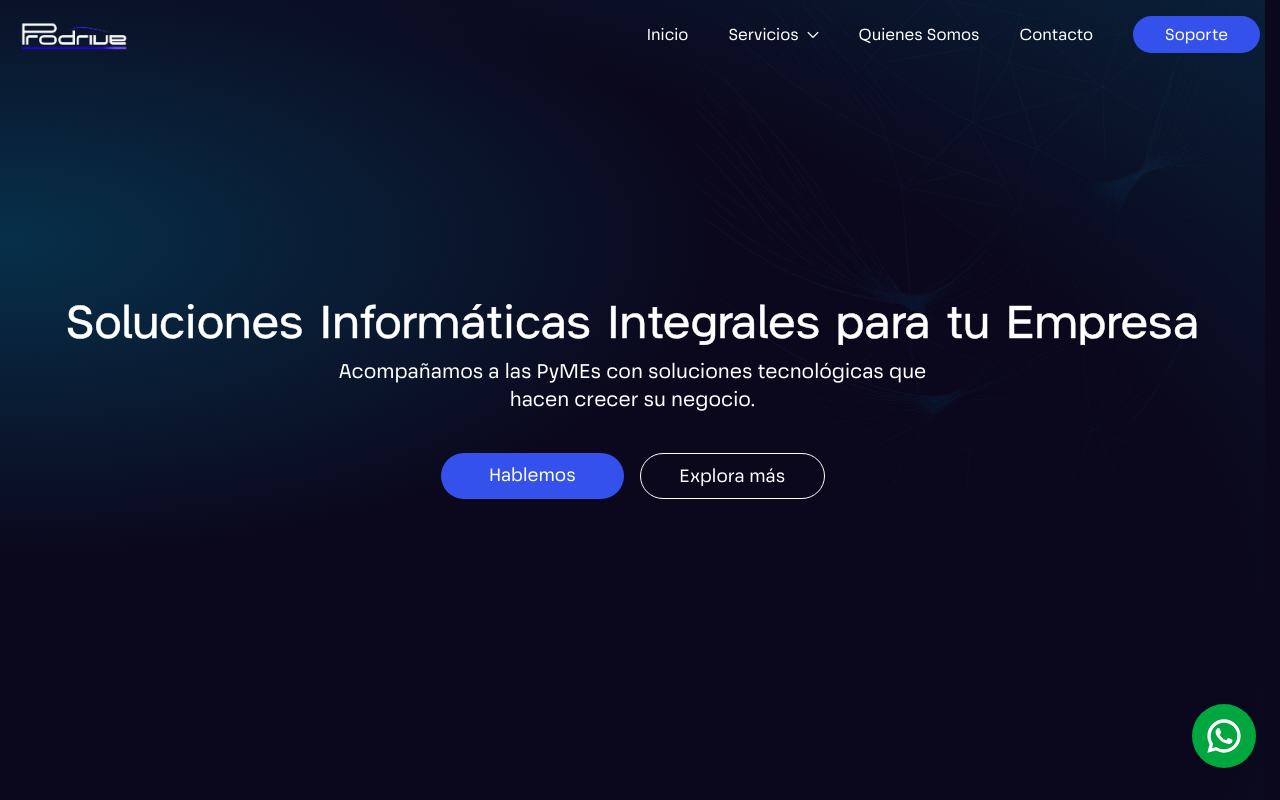
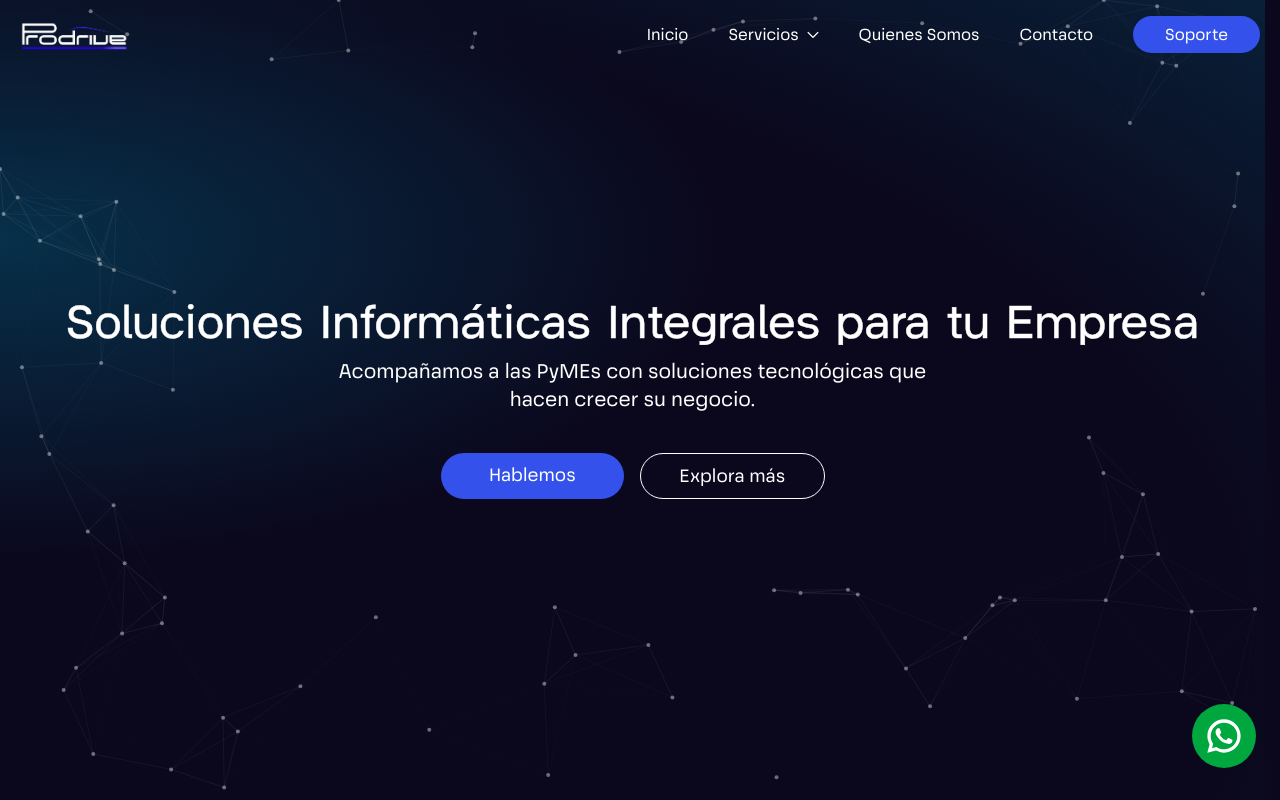
Before and after one commit to damianparrilli/prodrive, an Astro site: page / in a window 1280 px wide. Shown: the top 800 px of the page. Built offline with nearby package versions, Linux system fonts and the light colour scheme; Astro itself is replaced by a stand-in of ours; animation ran at ten frames a second.

Commit message:
Hero banner animation

```diff
--- a/src/components/Footer.astro
+++ b/src/components/Footer.astro
@@ -1,6 +1,6 @@
 ---
 import { Image } from "astro:assets";
-import logo from "../assets/images/prodrive-logo.png";
+import logo from "../assets/images/logo-footer.png";
 
 import Email from "./FooterIcons/Email.astro"
 import Telefono from "./FooterIcons/Telefono.astro"
--- a/src/components/Inicio/Contacto.astro
+++ b/src/components/Inicio/Contacto.astro
@@ -3,12 +3,10 @@ import Formulario from "./Contacto/Formulario.astro";
 
 import CardContainer from "./Contacto/CardContainer.astro"
 import Redes from "./Contacto/Redes.astro";
-import bgContact from "../../assets/images/bg-contact.png";
 ---
 
 <section id="contacto"
-  class="pt-24 md:pt-28 pb-40 bg-center bg-no-repeat bg-size-[1400px]"
-  style={`background-image: url(${bgContact.src});`}
+  class="pt-24 md:pt-28 pb-40 bg-center bg-no-repeat bg-size-[1400px] bg-contact"
 >
   <div class="mx-auto max-w-[1100px] px-5 text-center flex flex-col gap-4">
     <h2 class="text-3xl md:text-[42px] font-title">Contactate con nuestro equipo</h2>
@@ -24,3 +22,10 @@ import bgContact from "../../assets/images/bg-contact.png";
     </div>
   </div>
 </section>
+
+<style>
+  .bg-contact {
+    background-image: url('/images/bg-contact.png');
+  }
+
+</style>
--- a/src/components/Inicio/HeroBanner.astro
+++ b/src/components/Inicio/HeroBanner.astro
@@ -1,42 +1,212 @@
----
-import bgHero from "../../assets/images/bg-hero.png";
----
+<section
+  id="hero-banner"
+  class="relative h-svh w-full bg-top-right bg-size-[45%] bg-no-repeat bg-hero overflow-hidden"
+>
+  <canvas
+    id="hero-canvas"
+    class="absolute top-0 left-0 w-full h-full -z-10"
+  ></canvas>
 
-<section id="hero-banner" class="h-svh w-full bg-top-right bg-size-[45%] bg-no-repeat" style={`background-image: url(${bgHero.src});`}>
-    <div class="contenedor flex flex-col justify-center items-center h-full text-center gap-2">
-        <h1 class="text-[32px] max-md:leading-9 md:text-5xl">Soluciones Informáticas Integrales para tu Empresa</h1>
-        <p class="text-lg md:text-xl max-w-[600px]">Acompañamos a las PyMEs con soluciones tecnológicas que hacen crecer su negocio.</p>
+  <div
+    class="contenedor flex flex-col justify-center items-center h-full text-center gap-2 relative z-10"
+  >
+    <h1 class="text-[32px] max-md:leading-9 md:text-5xl">
+      Soluciones Informáticas Integrales para tu Empresa
+    </h1>
+    <p class="text-lg md:text-xl max-w-[600px]">
+      Acompañamos a las PyMEs con soluciones tecnológicas que hacen crecer su negocio.
+    </p>
     <div class="flex gap-4 mt-8 justify-stretch w-full max-w-96">
-            <a href="/#contacto" class="bg-acento hover:bg-acentoHover w-full  py-2 rounded-full text-base md:text-lg">Hablemos</a>
-            <a href="/#servicios" class="border border-white w-full hover:bg-white hover:text-black  py-2 rounded-full text-base md:text-lg">Explora más</a>
+      <a
+        href="/#contacto"
+        class="bg-acento hover:bg-acentoHover w-full py-2 rounded-full text-base md:text-lg"
+      >
+        Hablemos
+      </a>
+      <a
+        href="/#servicios"
+        class="border border-white w-full hover:bg-white hover:text-black py-2 rounded-full text-base md:text-lg"
+      >
+        Explora más
+      </a>
     </div>
   </div>
-</section>
 
   <style>
-    #hero-banner::before{
+    #hero-banner::before {
       position: absolute;
       content: "";
       width: 100%;
       height: 100%;
-        z-index: -1;
-        background: radial-gradient(ellipse at 0% 80%, transparent 70%, #07304A 120%),radial-gradient(ellipse at 0% 30%, #07304A 0%, transparent 40%);
+      z-index: -20;
+      background: radial-gradient(ellipse at 0% 80%, transparent 70%, #07304a 120%),
+                  radial-gradient(ellipse at 0% 30%, #07304a 0%, transparent 40%);
     }
   </style>
 
   <script is:inline>
-const heroBanner = document.querySelector('#hero-banner');
-if (heroBanner && window.gsap) {
-    window.gsap.to(heroBanner, {
-        opacity: 0,
-        y: -100,
-        scrollTrigger: {
-            trigger: heroBanner,
-            start: "top top",
-            end: "bottom top",
-            scrub: true
+    const hero = document.getElementById("hero-banner");
+    const canvas = document.getElementById("hero-canvas");
+    const ctx = canvas.getContext("2d");
+
+    const nodes = [];
+    const mouse = { x: null, y: null };
+    const maxDistance = 150;
+    let baseDensityFactor = 12000;
+
+    let width, height, nodesCount;
+    let leftW, rightW, topY, bottomY;
+
+    window.addEventListener("mousemove", (e) => {
+      mouse.x = e.clientX;
+      mouse.y = e.clientY;
+    });
+
+    window.addEventListener("mouseout", () => {
+      mouse.x = null;
+      mouse.y = null;
+    });
+
+    function isAllowed(x, y) {
+      return (
+        y < topY ||
+        x < leftW ||
+        x > rightW ||
+        y > bottomY
+      );
     }
+
+    class Node {
+      constructor() {
+        this.randomizePosition();
+        this.baseVx = (Math.random() - 0.5) * 0.15;
+        this.baseVy = (Math.random() - 0.5) * 0.15;
+        this.vx = this.baseVx;
+        this.vy = this.baseVy;
+        this.baseRadius = 2;
+        this.hoverRadius = 4;
+      }
+
+      randomizePosition() {
+        let x, y;
+        do {
+          x = Math.random() * width;
+          y = Math.random() * height;
+        } while (!isAllowed(x, y));
+        this.x = x;
+        this.y = y;
+      }
+
+      update() {
+        if (mouse.x !== null && mouse.y !== null) {
+          const dx = mouse.x - this.x;
+          const dy = mouse.y - this.y;
+          const dist = Math.sqrt(dx * dx + dy * dy);
+          if (dist < 100) {
+            this.vx += (this.baseVx * 3 - this.vx) * 0.05;
+            this.vy += (this.baseVy * 3 - this.vy) * 0.05;
+          } else {
+            this.vx += (this.baseVx - this.vx) * 0.05;
+            this.vy += (this.baseVy - this.vy) * 0.05;
+          }
+        } else {
+          this.vx += (this.baseVx - this.vx) * 0.05;
+          this.vy += (this.baseVy - this.vy) * 0.05;
+        }
+
+        this.x += this.vx;
+        this.y += this.vy;
+
+        if (this.x < 0 || this.x > width) this.vx *= -1;
+        if (this.y < 0 || this.y > height) this.vy *= -1;
+
+        if (!isAllowed(this.x, this.y)) {
+          this.randomizePosition();
+        }
+      }
+
+      draw() {
+        let r = this.baseRadius;
+        if (mouse.x !== null && mouse.y !== null) {
+          const dx = mouse.x - this.x;
+          const dy = mouse.y - this.y;
+          const dist = Math.sqrt(dx * dx + dy * dy);
+          if (dist < 100) r = this.hoverRadius;
+        }
+        ctx.beginPath();
+        ctx.arc(this.x, this.y, r, 0, Math.PI * 2);
+        ctx.fillStyle = "rgba(255,255,255,0.4)";
+        ctx.fill();
+      }
+    }
+
+    function resize() {
+      const rect = hero.getBoundingClientRect();
+      width = canvas.width = rect.width;
+      height = canvas.height = rect.height;
+
+      leftW = width * 0.15;
+      rightW = width * 0.85;
+
+      topY = height * 0.12;
+      bottomY = height * 0.72;
+
+      const factor =
+        window.innerWidth < 768 ? baseDensityFactor * 1.5 : baseDensityFactor;
+
+      nodesCount = Math.floor((width * height) / factor);
+
+      nodes.length = 0;
+      for (let i = 0; i < nodesCount; i++) {
+        nodes.push(new Node());
+      }
+    }
+
+    function animate() {
+      ctx.clearRect(0, 0, width, height);
+
+      for (let i = 0; i < nodes.length; i++) {
+        for (let j = i + 1; j < nodes.length; j++) {
+          const a = nodes[i];
+          const b = nodes[j];
+          const dx = a.x - b.x;
+          const dy = a.y - b.y;
+          const dist = Math.sqrt(dx * dx + dy * dy);
+
+          if (dist < maxDistance) {
+            const mx = (a.x + b.x) / 2;
+            const my = (a.y + b.y) / 2;
+            if (!isAllowed(mx, my)) continue;
+
+            let lineOpacity = 0.1 * (1 - dist / maxDistance);
+
+            if (mouse.x !== null && mouse.y !== null) {
+              const d1 = Math.sqrt((a.x - mouse.x) ** 2 + (a.y - mouse.y) ** 2);
+              const d2 = Math.sqrt((b.x - mouse.x) ** 2 + (b.y - mouse.y) ** 2);
+              if (d1 < 100 || d2 < 100)
+                lineOpacity = Math.min(lineOpacity + 0.6, 1);
+            }
+
+            ctx.strokeStyle = `rgba(255,255,255,${lineOpacity})`;
+            ctx.lineWidth = 1;
+            ctx.beginPath();
+            ctx.moveTo(a.x, a.y);
+            ctx.lineTo(b.x, b.y);
+            ctx.stroke();
+          }
+        }
+      }
+
+      nodes.forEach((n) => {
+        n.update();
+        n.draw();
       });
+
+      requestAnimationFrame(animate);
     }
+
+    window.addEventListener("resize", resize);
+    resize();
+    animate();
   </script>
-</style>
+</section>
--- a/src/components/Inicio/ServiciosInicio.astro
+++ b/src/components/Inicio/ServiciosInicio.astro
@@ -14,12 +14,10 @@ import capacitaciones from "../../assets/images/capacitaciones.png";
 import branding from "../../assets/images/branding.png";
 import comunicacionEstrategica from "../../assets/images/comunicacion-estrategica.png";
 import diseñoWeb from "../../assets/images/diseño-web.png";
-import bgServices from "../../assets/images/bg-services.png";
 ---
 
 <section id="servicios"
-  class="servicios-section overflow-x-hidden py-24 text-center bg-center bg-no-repeat bg-cover"
-  style={`background-image: url(${bgServices.src});`}
+  class="servicios-section overflow-x-hidden py-24 text-center bg-center bg-no-repeat bg-cover bg-services"
 >
   <div class="contenedor">
     <h2 class="servicios-titulo text-3xl md:text-[42px] font-title">
@@ -170,6 +168,11 @@ import bgServices from "../../assets/images/bg-services.png";
 </section>
 
 <style>
+  .bg-services {
+    background-image: url('/images/bg-services.png');
+  }
+
+
   .servicios-titulo,
   .servicios-descripcion,
   .servicios-tabs,
--- a/src/components/Inicio/Soporte.astro
+++ b/src/components/Inicio/Soporte.astro
@@ -1,11 +1,9 @@
 ---
 import CardSoporte from "./Soporte/CardSoporte.astro";
-import bgSupport from "../../assets/images/bg-support.png";
 ---
 
 <section id="soporte"
-  class="py-24 md:py-28 bg-center bg-no-repeat bg-cover text-center overflow-x-hidden"
-  style={`background-image: url(${bgSupport.src});`}
+  class="py-24 md:py-28 bg-center bg-no-repeat bg-cover text-center overflow-x-hidden bg-support"
 >
   <div class="mx-auto max-w-[1100px] px-5">
     <h2 class="soporte-titulo text-3xl md:text-[42px] font-title">Nuestros canales de soporte</h2>
@@ -47,6 +45,11 @@ import bgSupport from "../../assets/images/bg-support.png";
 </section>
 
 <style>
+  .bg-support {
+    background-image: url('/images/bg-support.png');
+  }
+
+
   .soporte-titulo,
   .soporte-descripcion {
     opacity: 0;
--- a/src/components/Servicios/BannerServicios.astro
+++ b/src/components/Servicios/BannerServicios.astro
@@ -1,6 +1,4 @@
 ---
-import bgSupport from "../../assets/images/bg-support.png";
-
 interface Props{
     titulo: string;
 }
@@ -8,13 +6,18 @@ interface Props{
 const {titulo} = Astro.props;
 ---
 
-<section class="banner h-96 pt-[70px] w-full bg-center bg-no-repeat" style={`background-image: url(${bgSupport.src})`}>
+<section class="banner h-96 pt-[70px] w-full bg-center bg-no-repeat bg-support-banner">
     <div class="contenedor flex flex-col justify-center items-center h-full text-center gap-2">
         <h1 class="text-4xl md:text-5xl">{titulo}</h1>
     </div>
 </section>
 
 <style>
+    .bg-support-banner {
+        background-image: url('/images/bg-support.png');
+    }
+
+
     .banner::before{
         position: absolute;
         content: "";
@@ -24,4 +27,5 @@ const {titulo} = Astro.props;
         z-index: -1;
         background: radial-gradient(ellipse at 0% 80%, transparent 70%, #07304A 120%),radial-gradient(ellipse at 0% 30%, #07304A 0%, transparent 40%);
     }
+
 </style>
```
Also changed, not shown: src/components/QuienesSomos/BannerQuienesSomos.astro (+7 -2 lines), src/components/QuienesSomos/CardCTA.astro (+4 -5 lines), public/images/bg-contact.png (renamed from src/assets/images/bg-contact.png), public/images/bg-hero.png (renamed from src/assets/images/bg-hero.png), public/images/bg-services.png (renamed from src/assets/images/bg-services.png), public/images/bg-support.png (renamed from src/assets/images/bg-support.png), public/images/ctabanner.jpg (renamed from public/ctabanner.jpg), public/images/ctabanner.webp (added), src/assets/images/ctabanner.jpg (deleted), src/assets/images/logo-footer.png (added). Lines whose indentation alone changed are shown as unchanged.
